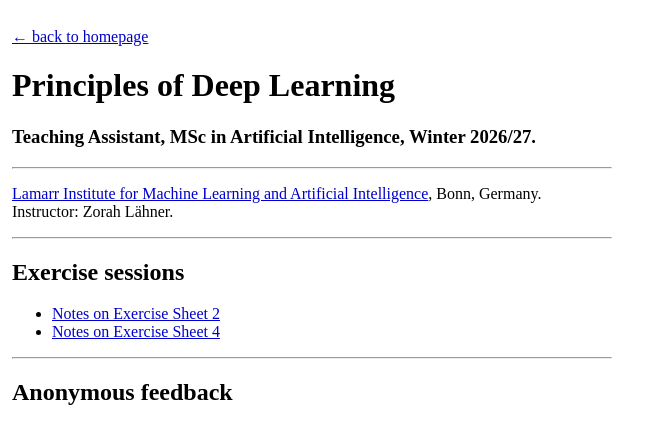
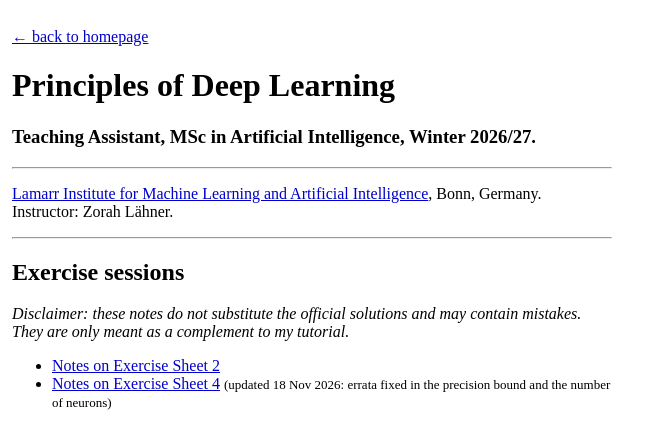
Before and after one commit to JGarru/JGarru.github.io, a plain HTML site: page pdl.html in a window 1280 px wide. Shown: the top 423 px of the page, without its empty margins (0-664 px from the left). Drawn offline with Linux system fonts and the light colour scheme.

Commit message:
Update Sheet 4 link, note errata, add disclaimer to PDL notes
Co-Authored-By: Claude Opus 5.5 <noreply@anthropic.com>
Claude-Session: https://claude.ai/code/session_01FN1cXA1Y9oWusGjX53Pix2

```diff
--- a/pdl.html
+++ b/pdl.html
@@ -27,9 +27,11 @@ Instructor: Zorah L&auml;hner.
 
 <h2>Exercise sessions</h2>
 
+<p><i>Disclaimer: these notes do not substitute the official solutions and may contain mistakes. They are only meant as a complement to my tutorial.</i></p>
+
 <ul>
 <li><a href="https://drive.google.com/file/d/1s09cwlxlQal6QmMC7WjJaijjiH6HNQ4W/view?usp=sharing" target="_blank">Notes on Exercise Sheet 2</a></li>
-<li><a href="https://drive.google.com/file/d/1-VapsM_c4LBplBifaCXbCKj4IRJISQ8S/view?usp=sharing" target="_blank">Notes on Exercise Sheet 4</a></li>
+<li><a href="https://drive.google.com/file/d/1ca5ileg7R7GPiAiIVsOYwCuv2mwpJdiW/view?usp=sharing" target="_blank">Notes on Exercise Sheet 4</a> <font size="-1">(updated 18 Nov 2026: errata fixed in the precision bound and the number of neurons)</font></li>
 </ul>
 
 <hr>
```
